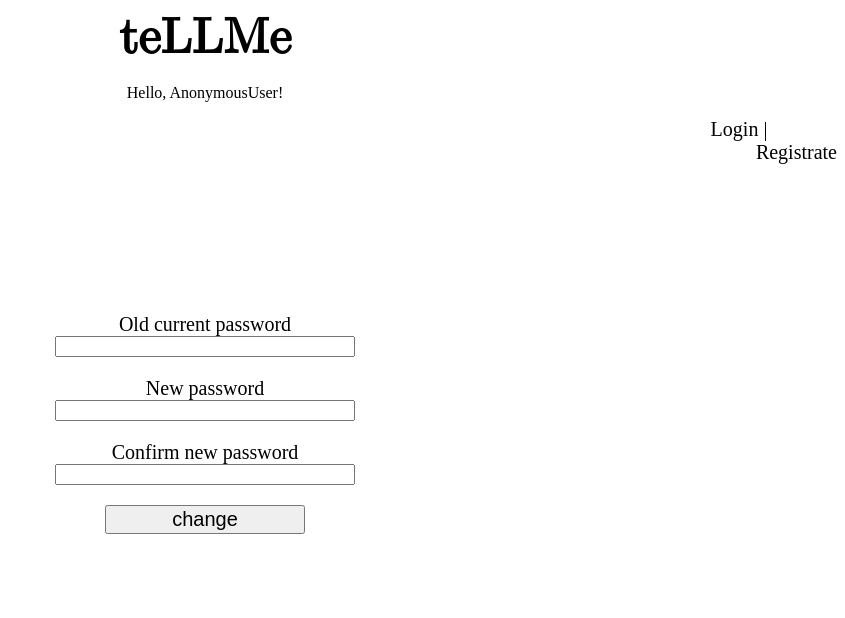
After one commit to OlgaSivakova/Simple_Blog, a Django app: page /change/ in a window 1280 px wide. The commit adds this page. Shown: the top 618 px of the page, without its empty margins (435-1280 px from the left). Run offline with Django 4.2, Linux system fonts and the light colour scheme.

Commit message:
change password

```diff
--- a/blog/static/css/stl.css
+++ b/blog/static/css/stil.css
@@ -133,3 +133,25 @@ a{text-decoration: none;color:black}
 
 .hidden {    overflow: hidden;
     opacity: 0;}
+
+#change{
+    display: flex;
+    flex-wrap: nowrap;
+    align-content: flex-end;
+    flex-direction: column;
+    align-items: center;
+    justify-content: center;
+    height: 50%;
+    font-size: 20px;
+    margin-top: 5%;}
+.form-group{    display: flex;
+    padding: 10px;
+    flex-direction: column;
+    flex-wrap: wrap;
+    align-content: flex-start;
+    justify-content: flex-end;
+    align-items: center;}
+.form-control {width: 300px;}
+#sb {  width: 200px;
+    font-size: 20px; transition: .5s;}
+#sb:hover {transform: scale(1.2); background-color:aliceblue}
--- /dev/null
+++ b/blog/templates/change.html
@@ -0,0 +1,29 @@
+
+{%extends 'home.html'%}
+{%load static%}
+{%block content%}
+
+<form action = '{%url "change"%}' method = 'post' id='change'>
+    {% csrf_token %}
+    {{msg}}
+    <div class='form-group'>
+        <label> Old current password</label>
+        <input  class='form-control' type='password' name='old'>
+    </div>
+    <div class='form-group'>
+        <label> New password</label>
+        <input class='form-control' type='password' name='newp'>
+    </div>
+    <div class='form-group'>
+        <label> Confirm new password</label>
+        <input  class='form-control' type='password' nsme = 'newpp'>
+    </div>
+    <div class='form-group'>
+        <input type='submit' value='change' id = 'sb'>
+    </div>
+
+
+
+
+</form>
+{%endblock%}
--- a/blog/templates/home.html
+++ b/blog/templates/home.html
@@ -4,7 +4,7 @@
 <head>
   <meta charset="UTF-8">
   <title>Мой косплей блог</title>
-  <link rel='stylesheet' href = "{%static 'css/stl.css'%}"  type='text/css' media='all'/>
+  <link rel='stylesheet' href = "{%static 'css/stil.css'%}"  type='text/css' media='all'/>
 </head>
 
 <body>
@@ -15,6 +15,8 @@
 
     {%if user.is_authenticated%}
         <div class='lin'><a href='{%url "logout"%}'>Logout</a> | <a href='{%url "add"%}'>Add post</a></div>
+        <div class='lin'><a href='{%url "change"%}'>Change password</a> </div>
+
 
     {%else%}
         <div class='lin'><a href='{%url "login"%}'>Login</a> | <a href='{%url "register"%}'>Registrate</a> </div>
--- /dev/null
+++ b/blog/templates/movie.html
@@ -0,0 +1,2 @@
+{%load static%}
+{{post}}
--- a/blog/users/admin.py
+++ b/blog/users/admin.py
@@ -2,10 +2,14 @@ from django.contrib import admin
 from django.contrib.auth import get_user_model
 from django.contrib.auth.admin import UserAdmin
 
-from .models import Post, Comments
+from .models import Post, Comments, Director, Dressingroom, Movie, Actor
 
 # Register your models here.
 User = get_user_model()
+admin.site.register(Actor)
+admin.site.register(Movie)
+admin.site.register(Director)
+admin.site.register(Dressingroom)
 
 @admin.register(User)
 class UserAdmin(UserAdmin):
--- a/blog/users/urls.py
+++ b/blog/users/urls.py
@@ -14,5 +14,7 @@ urlpatterns = [path('', include('django.contrib.auth.urls')),
                 path('<int:pk>/del_likes/',views.DelLike.as_view(), name='del_likes'),
                 path('api/v1/postlist/<int:pk>',views.PostCRUD.as_view(), name='serializ'),
                 path('api/v1/postlist/',views.PostAPIlist.as_view(), name='serializall'),
+                path('movies/',  views.MoviesView.as_view(), name='movie'),
+                path('change/',  views.changepas, name='change')
 
                      ]
--- a/blog/users/views.py
+++ b/blog/users/views.py
@@ -5,7 +5,8 @@ from django.contrib.auth import authenticate, login
 
 
 from django.views.generic.base import View #для представления по классам
-from .models import *
+from .models import Comments, Post, Actor, Director, Dressingroom, Movie, User
+
 from .forms import CommentsForm, PostForm
 from django.db.models import Q
 from rest_framework import generics
@@ -127,3 +128,61 @@ class PostCRUD(generics.RetrieveUpdateDestroyAPIView):
 class PostAPIlist(generics.ListCreateAPIView):
     queryset = Post.objects.all()
     serializer_class = PostSerializer
+
+
+def changepas(request):
+    context = {}
+    if request.method=='POST':
+        cur = request.POST['old']
+        new = request.POST['newp']
+
+        user = User.objects.get(id = request.user.id)
+        us = user.username
+        check = user.check_password(cur)
+
+
+        if check==True:
+            user.set_password(new)
+            user.save()
+            user = User.objects.get(username=us)
+            login(request, user)
+        else:
+            context['msg'] = 'Uncorrect current password'
+
+
+    return render(request, 'change.html', context)
+
+
+class MoviesView(View):
+    def get(self, request):
+        post = Actor.objects.all().prefetch_related('mov')
+        l = []
+        for pos in post:
+            l.append(pos.name)
+            p = pos.mov.all()
+            for r in p:
+                l.append(r.title)
+                l.append(r.direc.dirname)
+
+
+
+        return render(request, 'movie.html', {'post': l} )
+
+class MoviesView(View):
+
+    def get(self, request):
+        post = Director.objects.prefetch_related('moviess').all()
+        l = []
+        for pos in post:
+            l.append(pos.dirname)
+            p = pos.moviess.all()
+            for r in p:
+                l.append(r.title)
+
+
+
+
+
+
+
+#         return render(request, 'movie.html', {'post': l} )
```
Also changed, not shown: blog/users/models.py (+30 -1 lines), blog/db.sqlite3, blog/users/migrations/0008_alter_comments_post_alter_post_dats.py (added), blog/users/migrations/0009_director_dressingroom_alter_post_dats_movie_actor.py (added).
